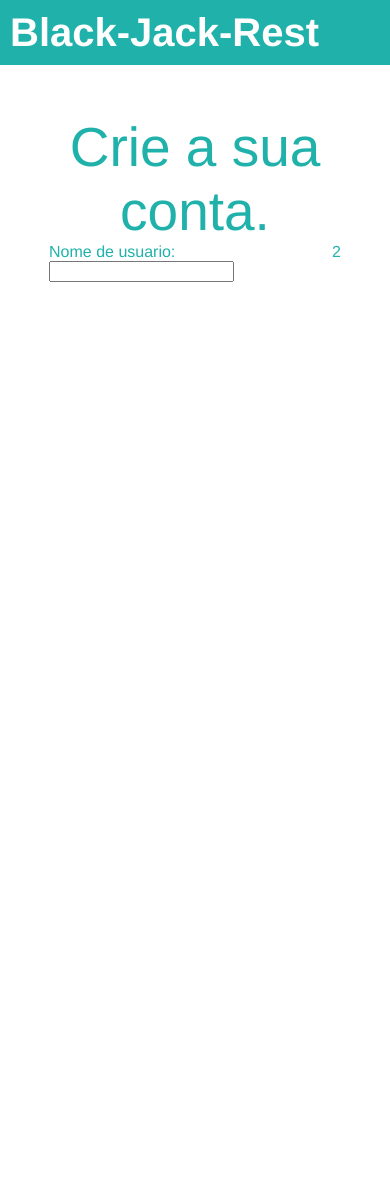
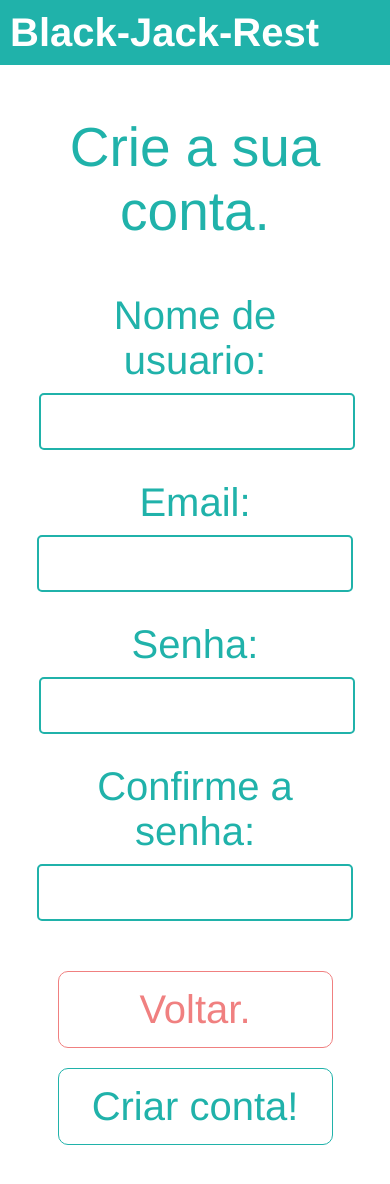
Before and after one commit to miratkd/black-jack-rest-front-end, a Vue app: page /criar-conta in a window 390 px wide. Shown: the top 1184 px of the page. Before the commit the page ends 844 px from the top, so only its background shows below. Built offline with nearby package versions, Linux system fonts and the light colour scheme.

Commit message:
interface complete

```diff
--- a/src/views/CreateAccount.vue
+++ b/src/views/CreateAccount.vue
@@ -4,20 +4,55 @@
       Crie a sua conta.
     </div>
     <div class="row">
-      <div>
-        <div>
+      <div class="create-account-form-colum">
+        <div class="create-account-form-text">
           Nome de usuario:
         </div>
-        <input type="text">
+        <input v-model="userName" class="create-account-form-input" type="text">
       </div>
-      <div>2</div>
+      <div class="create-account-form-colum create-account-form-second-colum">
+        <div class="create-account-form-text">
+          Email:
+        </div>
+        <input v-model="email" class="create-account-form-input" type="text">
+      </div>
+    </div>
+    <div class="row  create-account-form-second-line">
+      <div class="create-account-form-colum">
+        <div class="create-account-form-text">
+          Senha:
+        </div>
+        <input v-model="password" class="create-account-form-input" type="text">
+      </div>
+      <div class="create-account-form-colum create-account-form-second-colum">
+        <div class="create-account-form-text">
+          Confirme a senha:
+        </div>
+        <input v-model="secondPassword" class="create-account-form-input" type="text">
+      </div>
+    </div>
+    <div class="create-account-form-buttons-containear">
+      <div class="create-account-form-cancel-button">
+        Voltar.
+      </div>
+      <div class="create-account-form-create-button">
+        Criar conta!
+      </div>
     </div>
   </div>
 </template>
 
 <script>
 export default {
-  name: 'CreateAccount'
+  name: 'CreateAccount',
+  data () {
+    return {
+      userName: '',
+      email: '',
+      password: '',
+      secondPassword: ''
+    }
+  }
 }
 </script>
 
@@ -31,4 +66,107 @@ export default {
     display: flex;
     justify-content: space-around;
   }
+  .create-account-form-text{
+    font-size: 40px;
+  }
+  .create-account-form-input{
+    margin-top: 10px;
+    border: none;
+    border: 2px solid lightseagreen;
+    border-radius: 5px;
+    font-size: 20px;
+    padding: 15px;
+    color: lightseagreen;
+    width: 100%;
+  }
+  .create-account-form-input:focus{
+    outline: none;
+  }
+  .create-account-form-second-colum{
+    display: flex;
+    flex-direction: column;
+    align-items: flex-end;
+  }
+  .create-account-form-second-line{
+    margin-top: 30px;
+  }
+  .create-account-form-colum{
+    width: 30vw;
+  }
+  .create-account-form-buttons-containear{
+    display: flex;
+    justify-content: center;
+    margin-top: 150px;
+  }
+  .create-account-form-cancel-button{
+    border: 1px solid lightcoral;
+    color: lightcoral;
+    width: 20vw;
+    padding: 20px 0;
+    text-align: center;
+    border-radius: 10px;
+    font-size: 40px;
+    cursor: pointer;
+  }
+  .create-account-form-create-button{
+    border: 1px solid lightseagreen;
+    width: 20vw;
+    padding: 20px 0;
+    text-align: center;
+    border-radius: 10px;
+    font-size: 40px;
+    cursor: pointer;
+    margin-left: 10vw;
+  }
+  @media only screen and (max-width: 1200px) {
+    .row{
+      flex-direction: column;
+      align-items: center;
+    }
+    .create-account-form-colum{
+      width: 80vw;
+    }
+    .create-account-form-input{
+      padding: 15px 5%;
+      width: 90%;
+    }
+    .create-account-form-text{
+      text-align: center;
+    }
+    .create-account-form-second-colum{
+      align-items: center;
+      margin-top: 30px;
+    }
+    .create-account-title{
+      margin-bottom: 50px;
+    }
+    .create-account-form-buttons-containear{
+      margin-top: 50px;
+    }
+  }
+  @media only screen and (max-width: 1060px) {
+    .create-account-form-create-button{
+      width: 30vw;
+    }
+    .create-account-form-cancel-button{
+      width: 30vw;
+    }
+  }
+  @media only screen and (max-width: 730px) {
+    .create-account-form-buttons-containear{
+      flex-direction: column;
+      align-items: center;
+    }
+    .create-account-form-cancel-button{
+      width: 70vw;
+      padding: 15px 0;
+    }
+    .create-account-form-create-button{
+      width: 70vw;
+      margin-left: 0;
+      margin-top: 20px;
+      margin: 20px 0 100px 0;
+      padding: 15px 0;
+    }
+  }
 </style>
```
